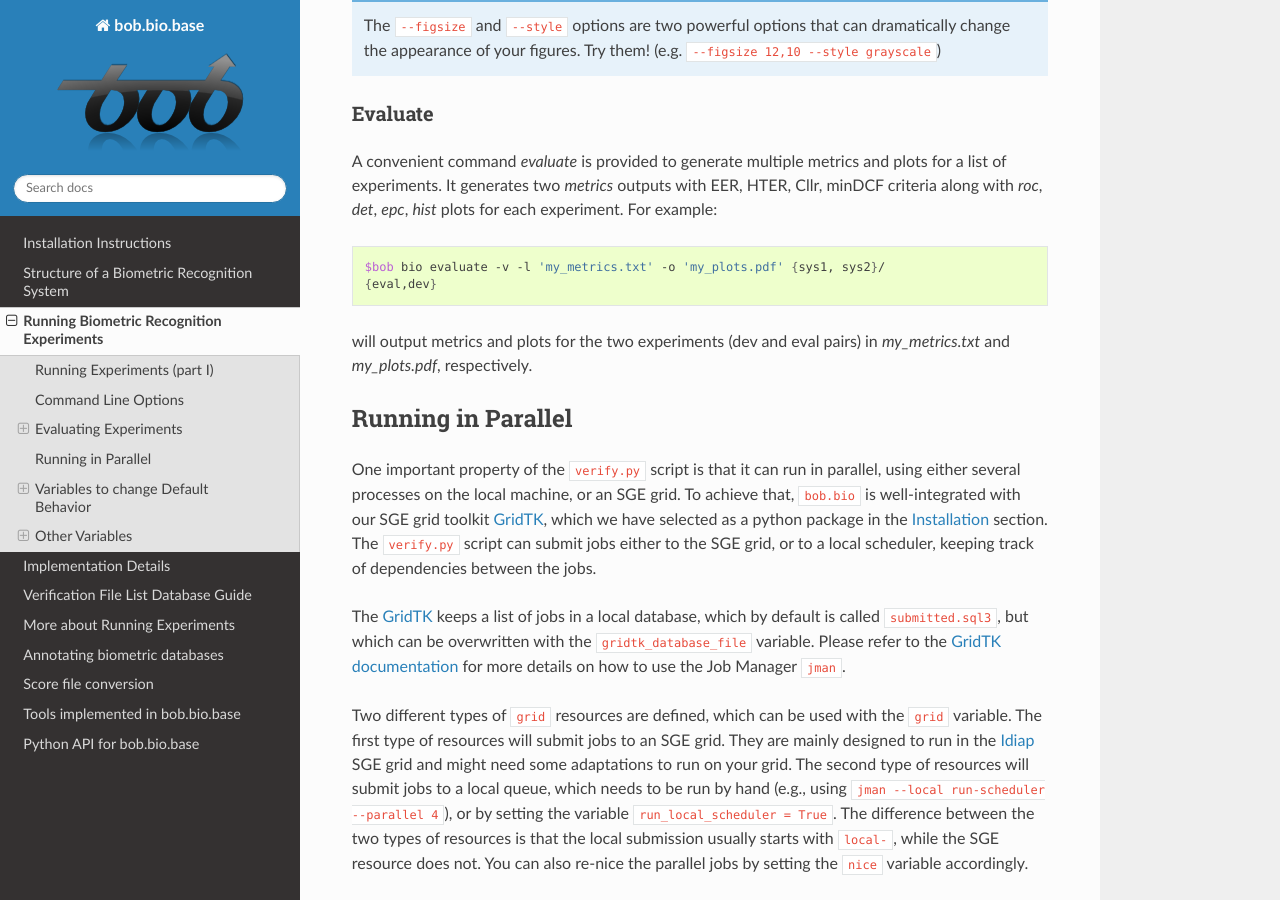
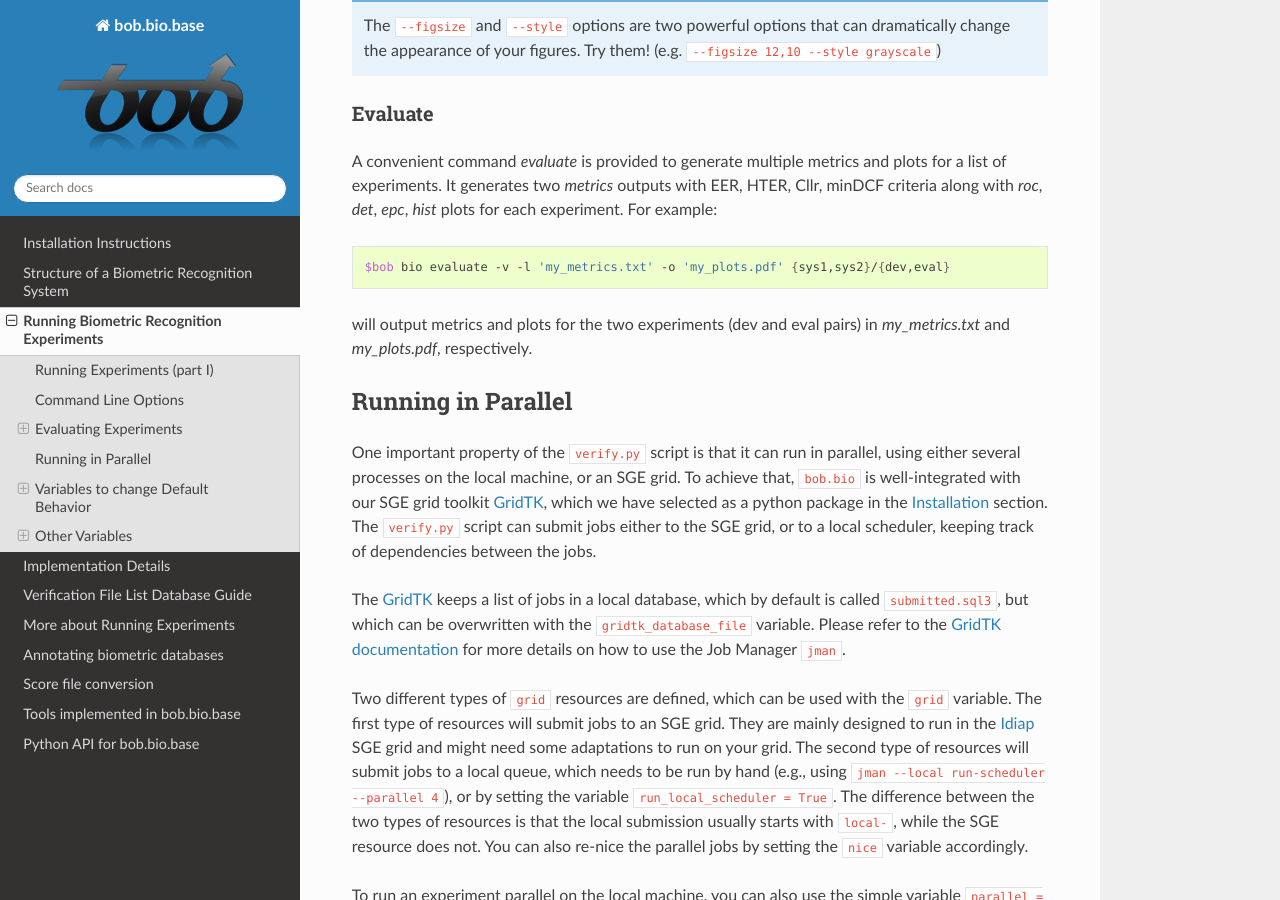
Before and after one commit to bioidiap/bob.bio.base, a Sphinx documentation site: the page built from doc/experiments.rst, in a window 1280 px wide and 900 px high, scrolled down 5788 px. Built offline with Sphinx 7.4.7 and the Read the Docs theme 2.0.0, drawn with Linux system fonts in a browser that asks for light colours; the version number could not be read and is left out.

```diff
--- a/doc/experiments.rst
+++ b/doc/experiments.rst
@@ -270,8 +270,7 @@ each experiment. For example:
 
 .. code-block:: sh
 
-    $bob bio evaluate -v -l 'my_metrics.txt' -o 'my_plots.pdf' {sys1, sys2}/
-    {eval,dev}
+    $bob bio evaluate -v -l 'my_metrics.txt' -o 'my_plots.pdf' {sys1,sys2}/{dev,eval}
 
 will output metrics and plots for the two experiments (dev and eval pairs) in
 `my_metrics.txt` and `my_plots.pdf`, respectively.
```
